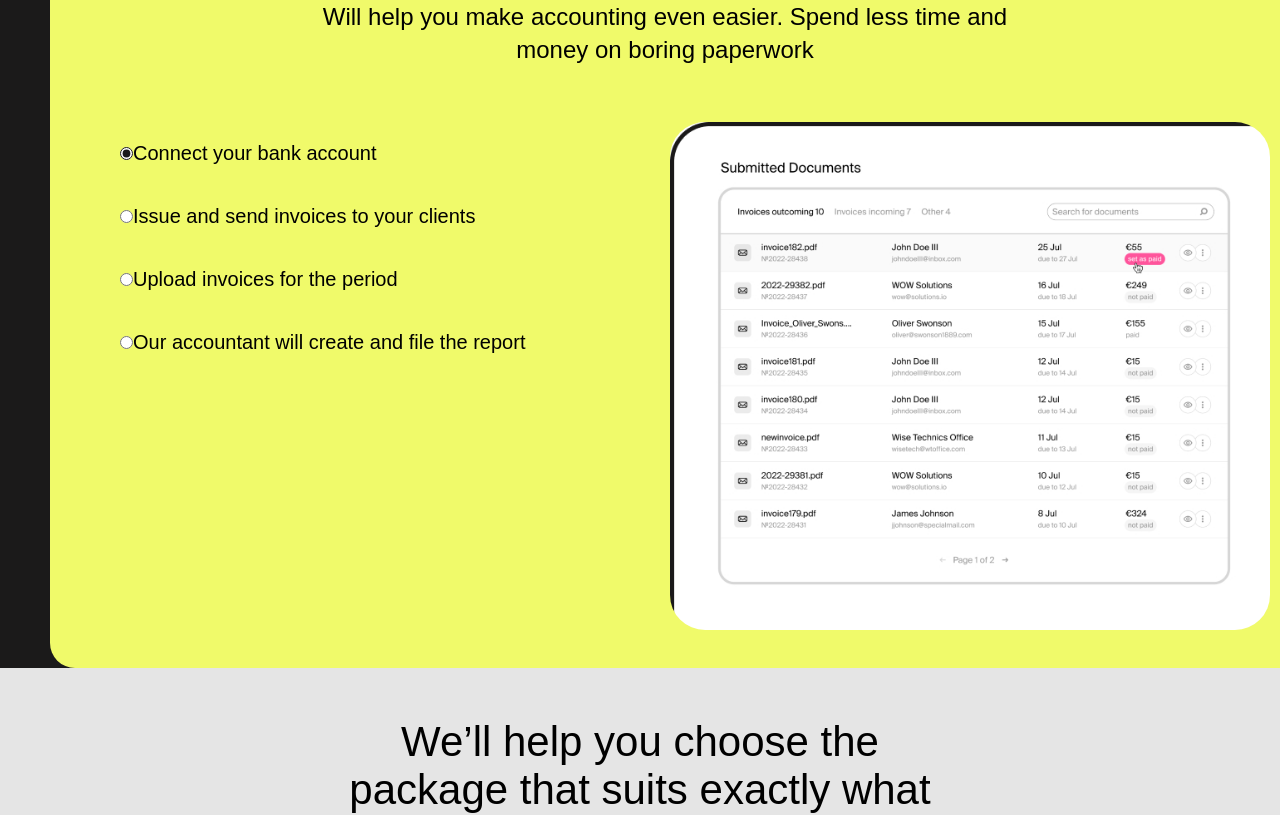
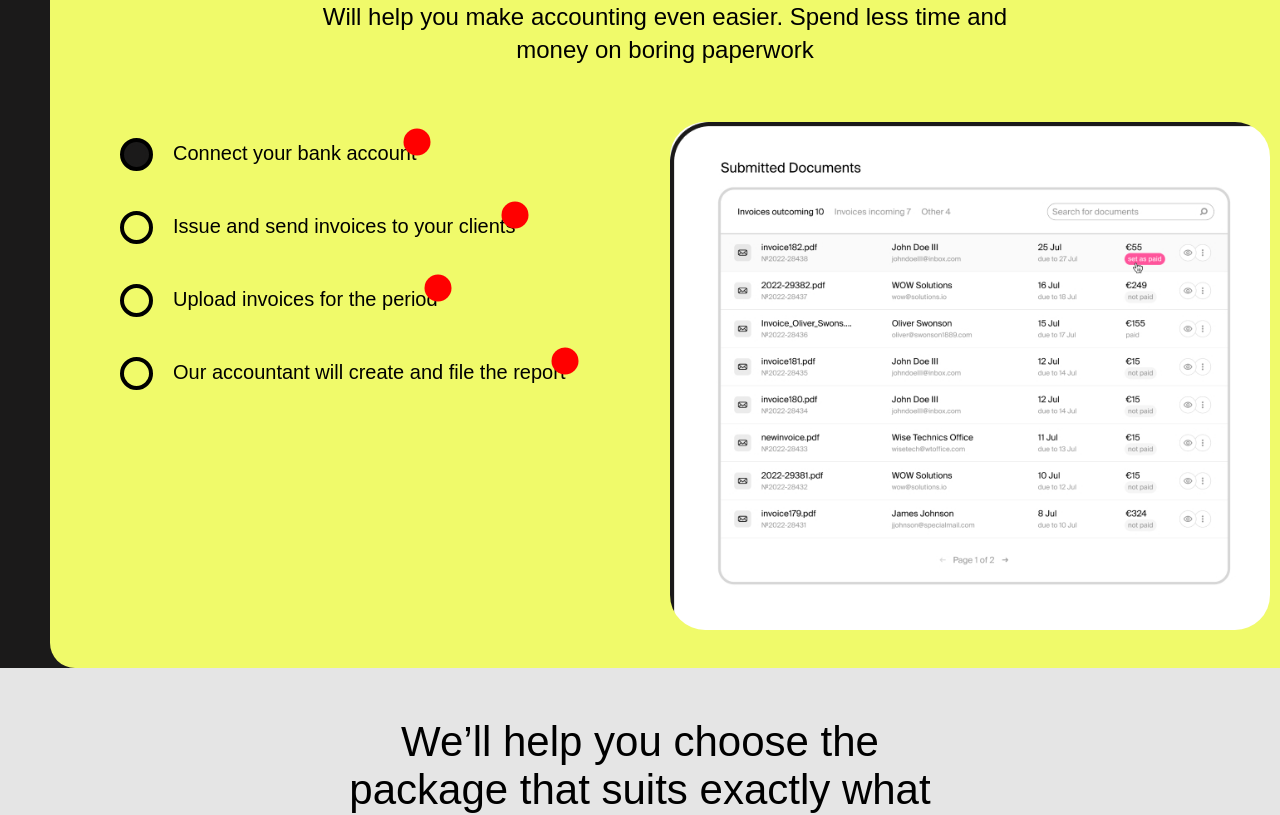
Before and after one commit to Iryshka/account-app, a Vue app: page / in a window 1280 px wide. Shown: the part 2266-3081 px from the top of the page. Built offline with nearby package versions, Linux system fonts and the light colour scheme; the HTML template or start-up script is replaced by a standard one.

Commit message:
Added button transition

```diff
--- a/src/components/pages/PlansSection/PlansRadioButton.vue
+++ b/src/components/pages/PlansSection/PlansRadioButton.vue
@@ -47,6 +47,7 @@ function clickOptionSelect() {
     justify-content: center;
     align-items: center;
     list-style: none;
+    z-index: 0;
   }
 
   &__label {
@@ -59,6 +60,7 @@ function clickOptionSelect() {
     border-radius: 21px;
     text-align: center;
     z-index: 90;
+    transition: background-color 0.3s ease-in;
   }
 
   &__input[type='radio'] {
--- a/src/components/pages/advantages-section/AdvantageRadioButton.vue
+++ b/src/components/pages/advantages-section/AdvantageRadioButton.vue
@@ -1,5 +1,5 @@
 <template>
-  <li>
+  <li class="radio__wrapper">
     <input
       class="radio"
       type="radio"
@@ -8,6 +8,7 @@
       :value="props.image"
       v-model="inputValue"
     />
+
     <label class="radio__text" :for="props.id">{{ props.label }}</label>
   </li>
 </template>
@@ -51,7 +52,85 @@ const emit = defineEmits(['update:modelValue'])
 </script>
 
 <style scoped lang="scss">
+.radio__wrapper {
+  input[type='radio'] {
+    position: absolute;
+    opacity: 0;
+
+    + .radio__text {
+      position: relative;
+
+      &:before {
+        content: '';
+        border-radius: 50%;
+        border: 4px solid darken($black, 25%);
+        display: inline-block;
+        width: 25px;
+        height: 25px;
+        position: relative;
+        background-color: $yellow;
+        top: -0.2em;
+        margin-right: 20px;
+        vertical-align: top;
+        cursor: pointer;
+        text-align: center;
+        transition: all 250ms ease;
+      }
+    }
+
+    &:checked {
+      + .radio__text {
+        &:before {
+          background-color: $black;
+          box-shadow: inset 0 0 0 3px $black;
+        }
+      }
+    }
+    &:focus {
+      + .radio__text {
+        &:before {
+          outline: none;
+          border-color: $black;
+        }
+      }
+    }
+
+    &:disabled {
+      + .radio__text {
+        &:before {
+          box-shadow: inset 0 0 0 4px $black;
+          border-color: darken($black, 25%);
+          background: darken($black, 25%);
+        }
+      }
+    }
+    + .radio__text {
+      &:empty {
+        &:before {
+          margin-right: 0;
+        }
+      }
+    }
+  }
+}
 .radio__text {
   font-size: 20px;
+
+  &:after {
+    content: '';
+    border-radius: 50%;
+    background-color: red;
+    display: inline-block;
+    width: 27px;
+    height: 27px;
+    position: relative;
+
+    transform: translate(-50%, -50%);
+    vertical-align: top;
+    cursor: pointer;
+    text-align: center;
+    transition: all 250ms ease;
+    opacity: 1;
+  }
 }
 </style>
--- a/src/components/ui/DefaultButton.vue
+++ b/src/components/ui/DefaultButton.vue
@@ -59,12 +59,7 @@ function onButton() {
   background-color: $pink;
   border-radius: 12px;
   font-size: 22px;
-  transition: transform 0.3s ease;
   border: 5px solid transparent;
-
-  &:hover {
-    transform: translateY(-2px);
-  }
 
   &:active {
     transition: 0.3s ease;
```
